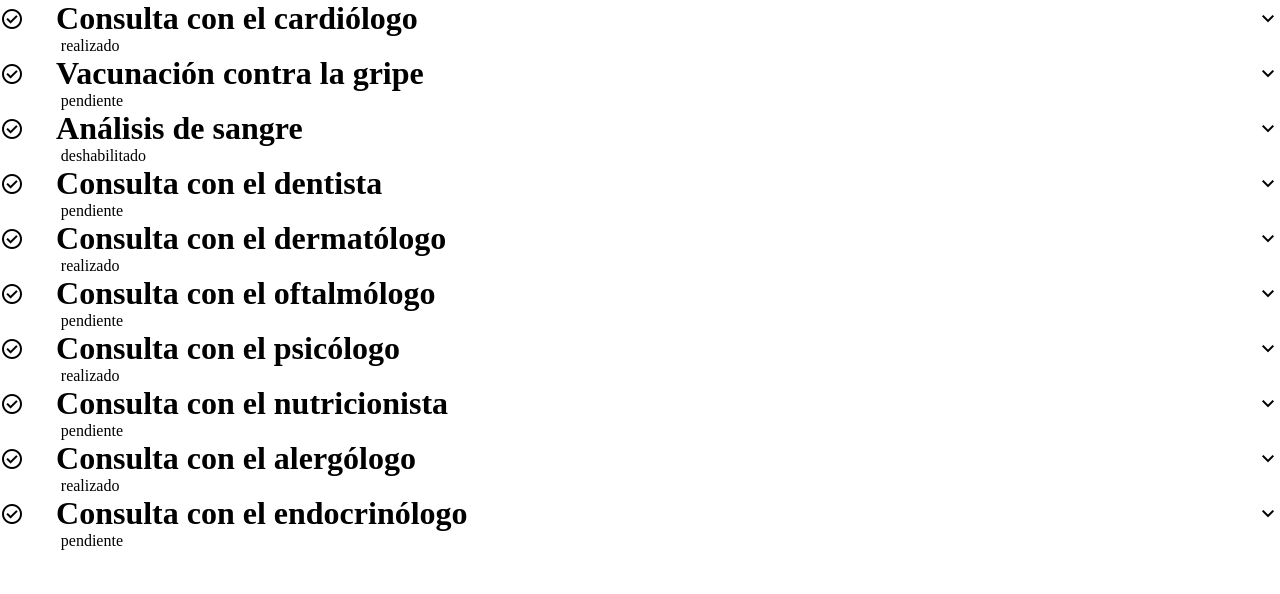
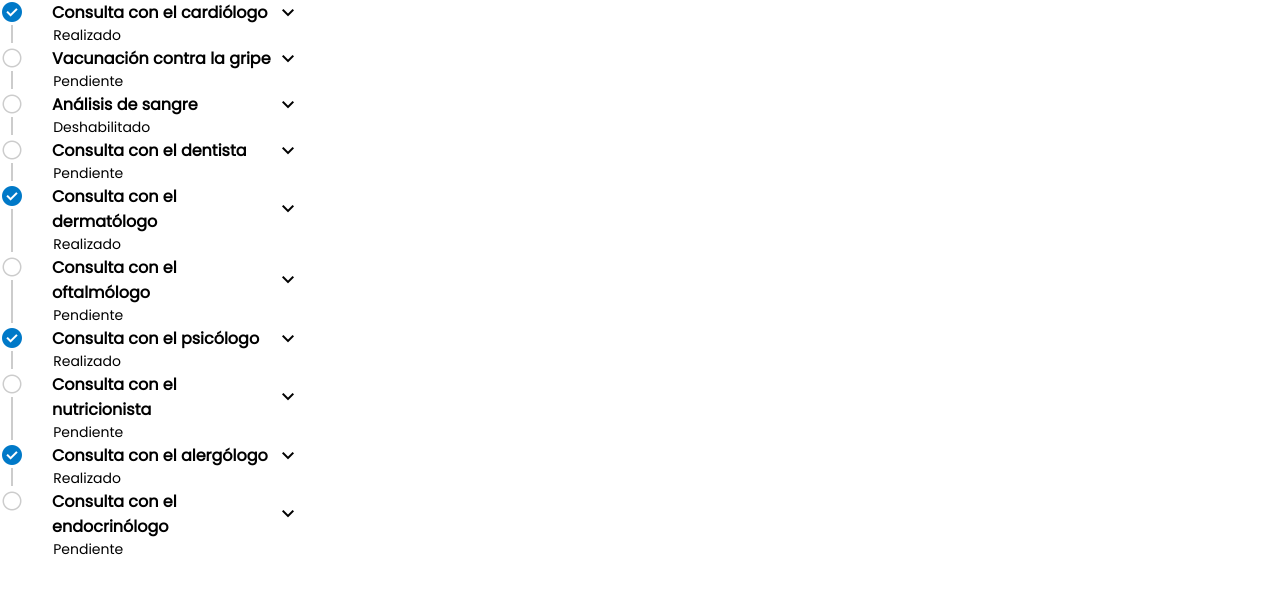
Before and after one commit to amsiceza/GFT-Test-Salud, an Angular app: page / in a window 1280 px wide. Shown: the top 594 px of the page. Built offline with nearby package versions, Linux system fonts and the light colour scheme.

Commit message:
add bara and styles in accordion

```diff
--- a/src/app/components/accordion/accordion.component.html
+++ b/src/app/components/accordion/accordion.component.html
@@ -1,3 +1,3 @@
-<ng-container *ngFor="let item of data">
-  <app-accordion-item [item]="item"></app-accordion-item>
-</ng-container>
+<div id="accordion-container" *ngFor="let item of data; let last = last;">
+  <app-accordion-item [item]="item" [isLast]="last"></app-accordion-item>
+</div>
--- a/src/app/components/accordion/accordion.component.scss
+++ b/src/app/components/accordion/accordion.component.scss
@@ -0,0 +1,3 @@
+#accordion-container{
+    max-width: 300px;
+}
--- a/src/app/components/accordion/components/accordion-item/accordion-item.component.html
+++ b/src/app/components/accordion/components/accordion-item/accordion-item.component.html
@@ -1,11 +1,11 @@
 <div class="item-container">
   <div class="item-title">
-    <div>
-        <span class="material-symbols-outlined"> check_circle </span>
+    <div class="left-part">
+        <span class="material-symbols-outlined " [ngClass]="{'circle' : item?.estado == 'realizado'}"> {{item?.estado == "realizado" ? "check_circle" : "radio_button_unchecked"}} </span>
         <h1>{{ item?.titulo }}</h1>
     </div>
 
-    <span class="material-symbols-outlined" (click)="handleOpen()"> {{isOpen ? "expand_less" : "expand_more"}} </span>
+    <span class="material-symbols-outlined expand-icon" (click)="handleOpen()"> {{isOpen ? "expand_less" : "expand_more"}} </span>
   </div>
 
   <ng-container  *ngIf="isOpen">
@@ -15,5 +15,6 @@
     </div>
 
   </ng-container>
-  <p class="item-margin">{{ item?.estado }}</p>
+  <p class="item-margin state">{{ item?.estado }}</p>
+  <span id="bar" *ngIf="!isLast"></span>
 </div>
--- a/src/app/components/accordion/components/accordion-item/accordion-item.component.scss
+++ b/src/app/components/accordion/components/accordion-item/accordion-item.component.scss
@@ -1,20 +1,55 @@
-.item-container{
+.item-container {
+    position: relative;
     display: flex;
     flex-direction: column;
-    .item-margin{
+    overflow: hidden;
+    .item-margin {
         margin-left: 3.8rem;
 
     }
-    .item-title{
+    .state{
+        text-transform: capitalize;
+    }
+
+    .item-title {
         display: flex;
         align-items: center;
         justify-content: space-between;
 
-        div{
+        .expand-icon{
+            cursor: pointer;
+        }
+
+        .left-part {
             display: flex;
-            align-items: center;
+            align-items: flex-start;
             gap: 2rem;
+            h1{
+                font-size: 16px;
+            }
+
+            .material-symbols-outlined {
+                color: var(--grey);
+                font-variation-settings:  'wght' 300,
+            }
+
+            .circle {
+                z-index: 1;
+                color: var(--blue);
+                font-variation-settings: 'FILL' 1, 'wght' 400, 'GRAD' 0, 'opsz' 24
+            }
 
         }
     }
+
+    #bar {
+        position: absolute;
+        width: 2px;
+        background-color: var(--grey);
+        max-height: 100%;
+        bottom: 3px;
+        top: 25px;
+        left: 11px;
+        z-index: 0;
+    }
 }
--- a/src/app/components/accordion/components/accordion-item/accordion-item.component.ts
+++ b/src/app/components/accordion/components/accordion-item/accordion-item.component.ts
@@ -1,4 +1,4 @@
-import { Component, Input } from '@angular/core';
+import { Component, Input, OnInit } from '@angular/core';
 import { GenomicsViaje } from 'src/interfaces/genomics-viaje';
 
 @Component({
@@ -6,8 +6,9 @@ import { GenomicsViaje } from 'src/interfaces/genomics-viaje';
   templateUrl: './accordion-item.component.html',
   styleUrls: ['./accordion-item.component.scss']
 })
-export class AccordionItemComponent {
+export class AccordionItemComponent{
   @Input({required: true}) item: GenomicsViaje | undefined
+  @Input() isLast : boolean | undefined
 
   isOpen : boolean = false
 
--- a/src/styles.scss
+++ b/src/styles.scss
@@ -1,4 +1,8 @@
-/* You can add global styles to this file, and also import other style files */
+@import url("./styles/global.scss");
+@import url('https://fonts.googleapis.com/css2?family=Poppins&display=swap');
+
 *{
     margin: 0;
+    font-family: "Poppins";
+    font-size: 14px;
 }
--- /dev/null
+++ b/src/styles/global.scss
@@ -0,0 +1,6 @@
+:root{
+    --blue: #0079c8;
+    --done: #7ed321;
+    --pending: #ffc300;
+    --grey: #cccccc;
+}
```
